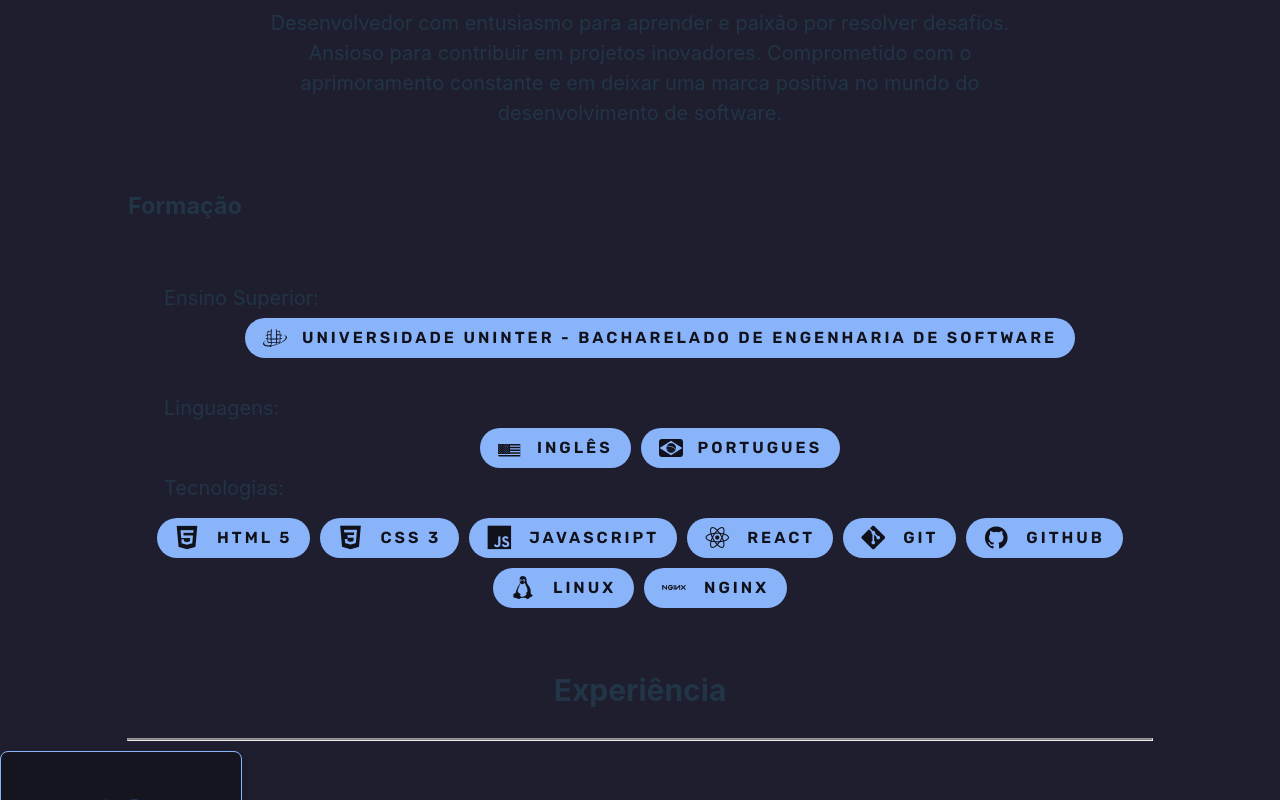
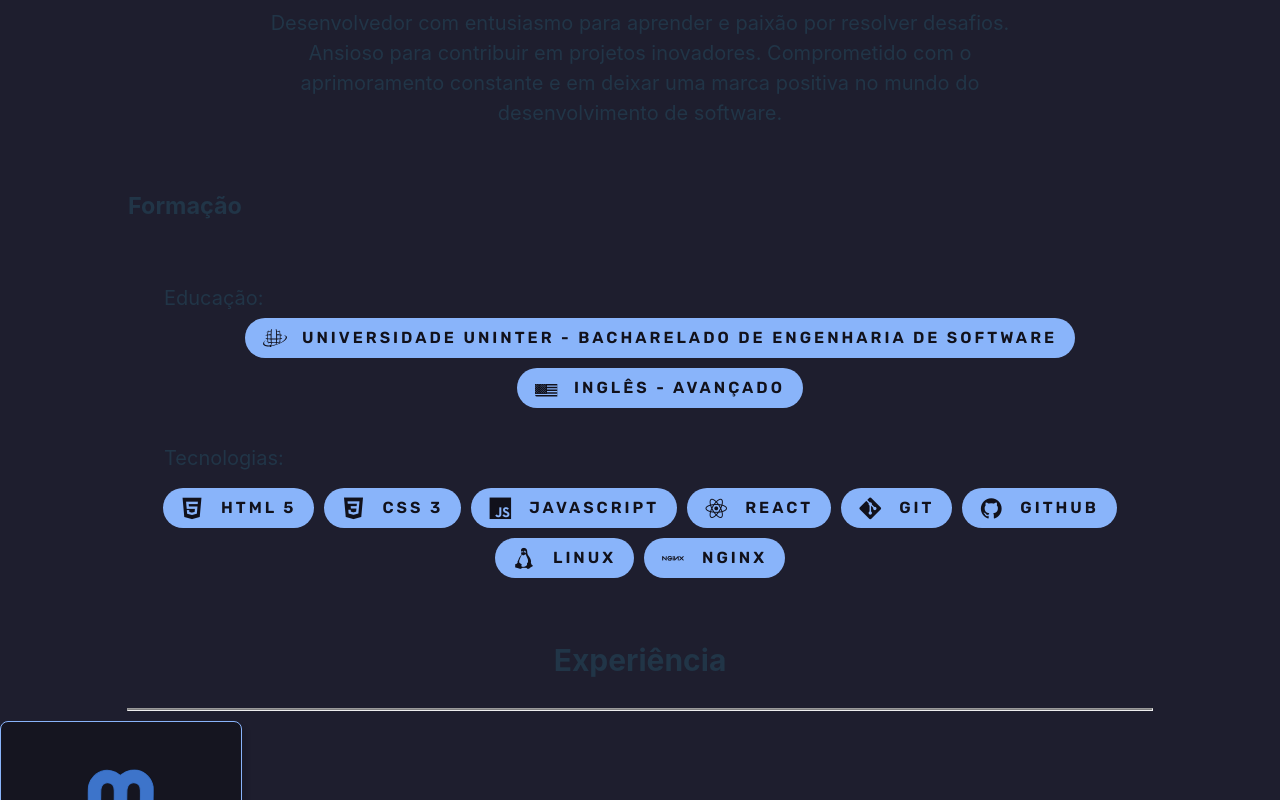
Before and after one commit to BrunoSerbai/Portifolio, a React (Vite) app: page / in a window 1280 px wide. Shown: the part 510-1310 px from the top of the page. Built offline with nearby package versions, Linux system fonts and the light colour scheme.

Commit message:
add new education design

```diff
--- a/src/App.css
+++ b/src/App.css
@@ -129,7 +129,7 @@ p{
   text-decoration: none;
 }
 .icons i {
-  font-size: 24px;
+  font-size: 22px;
   margin: 0 15px 0 0;
 }
 .icons img{
--- a/src/App.jsx
+++ b/src/App.jsx
@@ -35,25 +35,21 @@ function App() {
               </p>
               <h3 id="formação">Formação</h3>
               <ul>
-                <li>Ensino Superior:</li>
+                <li>Educação:</li>
                 <div className="devicon education">
                   <div className="icons education">
                     <img src={uninter} />
                     UNIVERSIDADE UNINTER - BACHARELADO DE ENGENHARIA DE SOFTWARE
                   </div>
-                </div>
-                <br />
-                <li>Linguagens:</li>
-                <div className="devicon">
                   <div className="icons">
                     <img src={UsIcon} />
-                    INGLÊS
+                    INGLÊS - AVANÇADO
                   </div>
-                  <div className="icons">
-                    <img src={BrIcon} />
-                    PORTUGUES
-                  </div>
+
                 </div>
+
+                <br />
+
                 <li>Tecnologias: </li>
               </ul>
               <div className="devicon">
```
